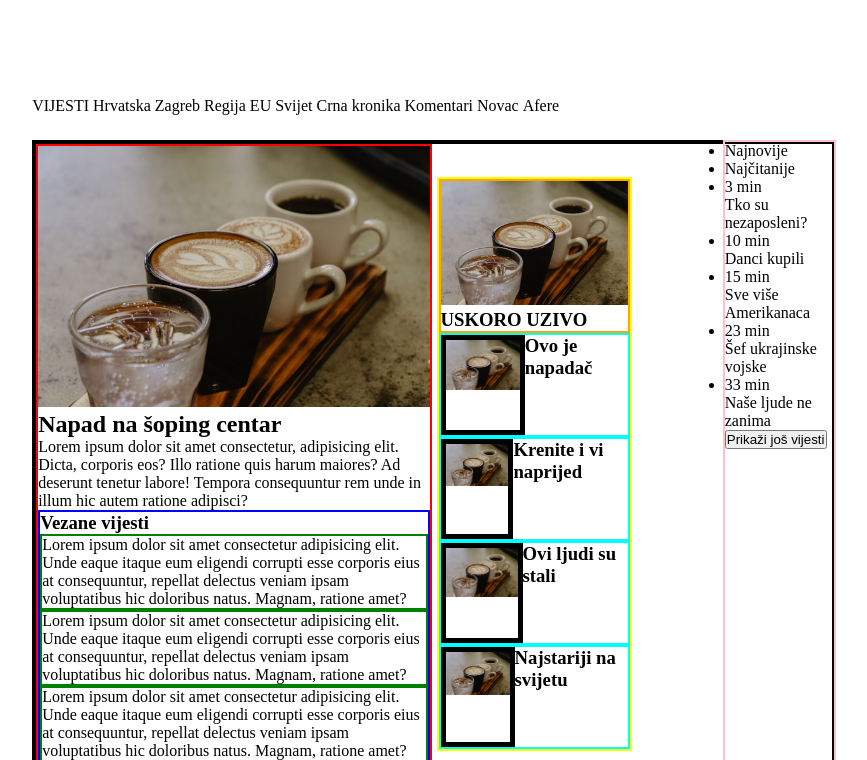
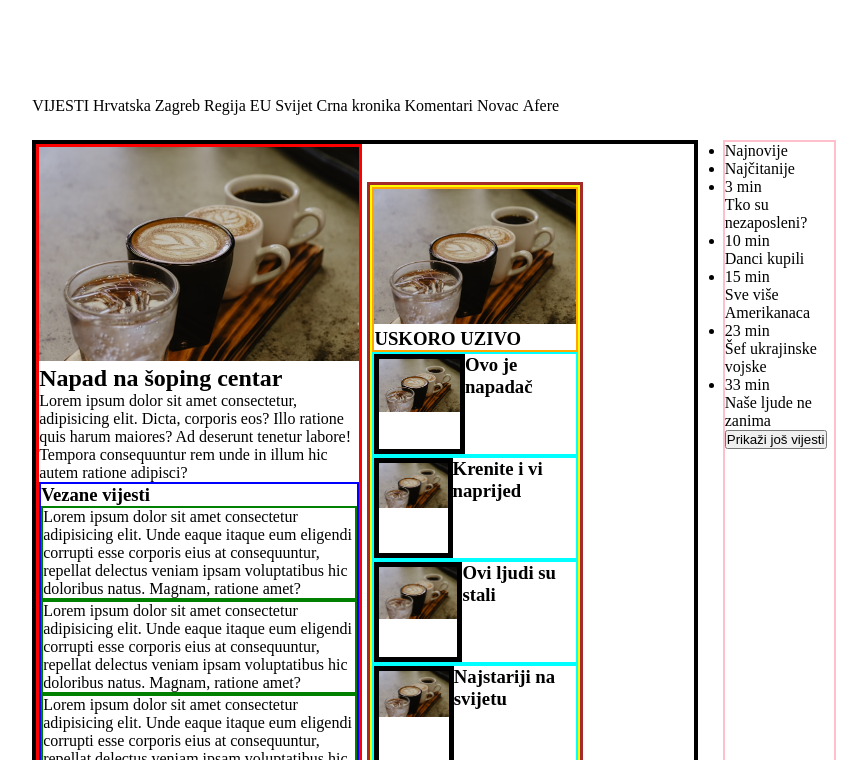
Before and after one commit to ssimic1144/html-css-practice, a plain HTML site: page index.html in a window 1280 px wide. Shown: the part 40-800 px from the top of the page, without its empty margins (206-1073 px from the left). Drawn offline with Linux system fonts and the light colour scheme.

Commit message:
Trying out gridbox css

```diff
--- a/style.css
+++ b/style.css
@@ -70,7 +70,7 @@ a:hover{
 
 .main-category-content{
   grid-row: 2;
-  grid-column: 2/8;
+  grid-column: 2/7;
 }
 
 .home-category-timeline{
@@ -84,22 +84,22 @@ a:hover{
   display: grid;
   justify-content: center;
   align-items: center;
-  grid-template-columns: repeat(4, 1fr);
-
+  grid-template-columns: repeat(6, 1fr);
   column-gap: 5px;
   gap: 5px;
   border: 4px solid black;
 }
 
 .left-part{
-  grid-column: 1/3;
+  grid-column: 1/4;
   grid-row: 1;
-  border: 2px solid red;
+  border: 3px solid red;
 }
 
 .right-part{
-  grid-column: 3/4;
-
+  grid-column: 4/6;
+  grid-row: 1;
+  border: 3px solid brown;
 }
 
 .other-news-holder{
```
